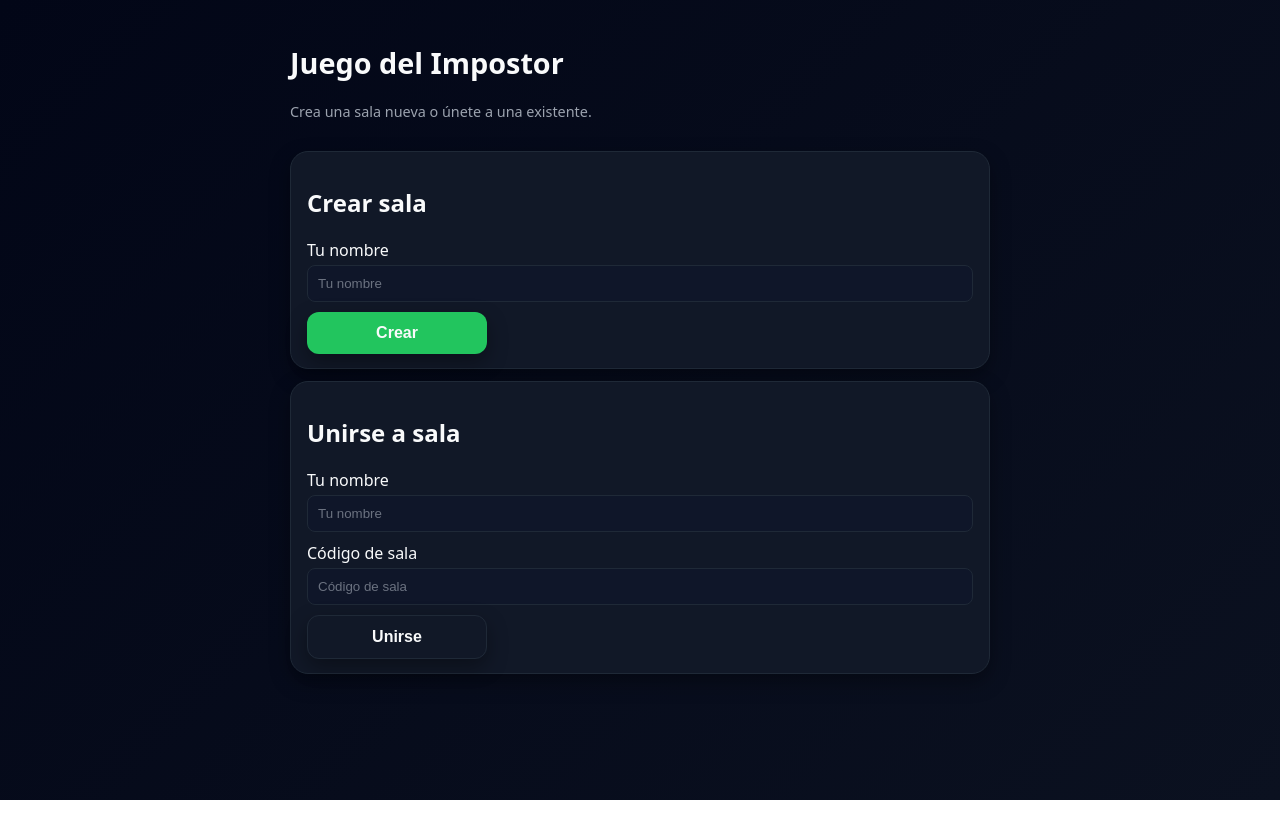
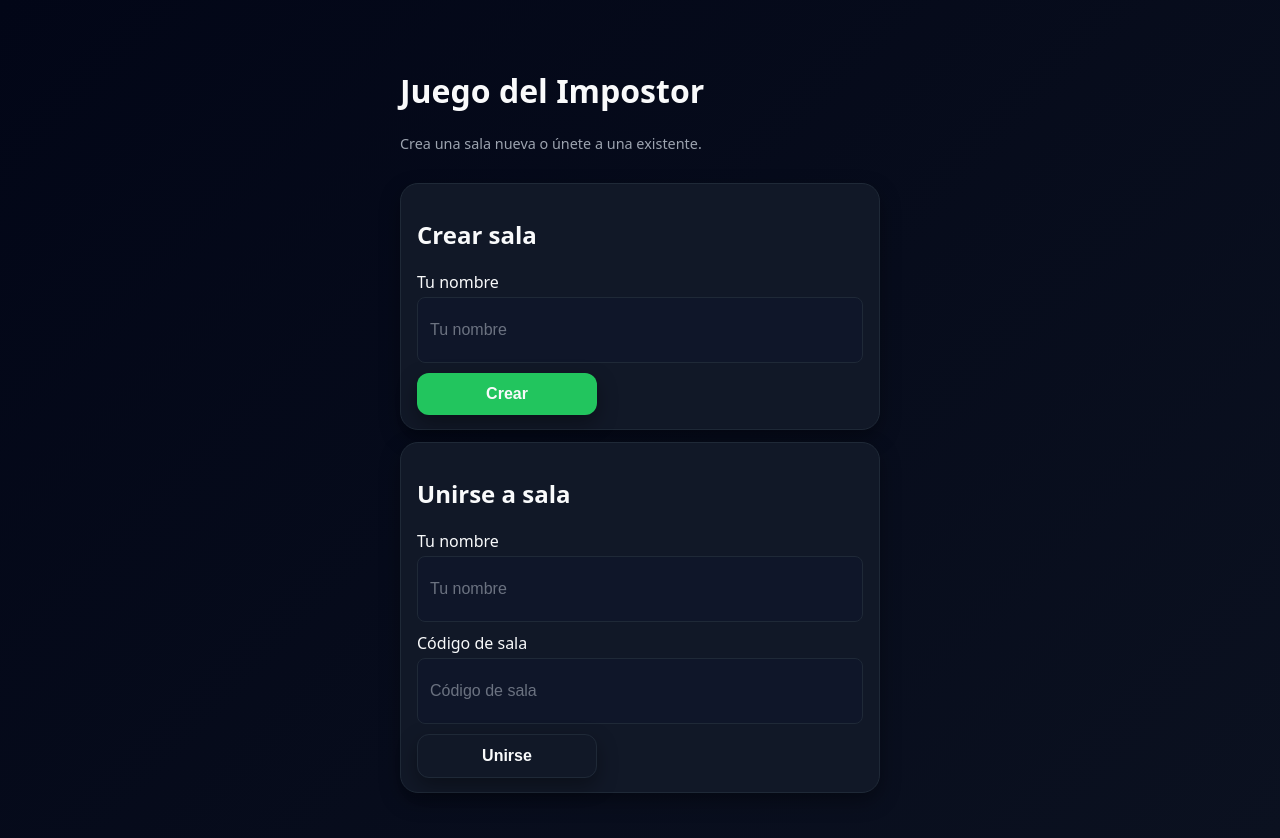
Before and after one commit to lloren27/impostor, a Vue app in the folder frontend/: page / in a window 1280 px wide. Shown: the top 838 px of the page. Before the commit the page ends 800 px from the top, so only its background shows below. Built offline with nearby package versions, Linux system fonts and the light colour scheme; no server answers.

Commit message:
fix: Correct scss

```diff
--- a/frontend/index.html
+++ b/frontend/index.html
@@ -1,2 +1,18 @@
-<div id="app"></div>
-<script type="module" src="/src/main.ts"></script>
+<!doctype html>
+<html lang="es">
+
+<head>
+    <meta charset="UTF-8" />
+
+    <!-- 👇 ESTA ES LA LÍNEA IMPORTANTE PARA MÓVIL -->
+    <meta name="viewport" content="width=device-width, initial-scale=1, viewport-fit=cover" />
+
+    <title>Juego del Impostor</title>
+</head>
+
+<body>
+    <div id="app"></div>
+    <script type="module" src="/src/main.ts"></script>
+</body>
+
+</html>
--- a/frontend/src/assets/styles/_layout.scss
+++ b/frontend/src/assets/styles/_layout.scss
@@ -7,6 +7,7 @@ body {
   font-family: $font-family-base;
   background: linear-gradient(135deg, #020617, #0b1120);
   color: $color-text;
+  font-size: 16px;
 }
 
 #app {
@@ -19,13 +20,18 @@ body {
  * Úsalo en tus views: <main class="page page--lobby">...</main>
  */
 .page {
-  flex: 1;
-  max-width: 480px; // ideal para móvil, centrado
-  margin: 0 auto;
-  padding: 16px;
+  width: 100%;
+  max-width: 100%;
+  margin: 0;
+  padding: 20px 16px;
   display: flex;
   flex-direction: column;
   gap: 16px;
+}
+
+.page__title {
+  font-size: 1.8rem;
+  font-weight: 700;
 }
 
 /** Cabecera de página (título, info partida, etc.) */
@@ -34,11 +40,6 @@ body {
   align-items: center;
   justify-content: space-between;
   gap: 12px;
-}
-
-.page__title {
-  font-size: 1.4rem;
-  font-weight: 700;
 }
 
 .page__subtitle {
@@ -62,14 +63,20 @@ body {
   gap: 10px;
 }
 
-/* En pantallas más grandes damos un poco más de aire */
-@media (min-width: $bp-tablet) {
+@media (max-width: 430px) {
+  html {
+    font-size: 17px;
+  }
+}
+
+@media (min-width: 768px) {
   .page {
-    max-width: 700px;
+    max-width: 480px;
+    margin: 24px auto;
     padding: 24px 20px;
   }
 
   .page__title {
-    font-size: 1.8rem;
+    font-size: 2rem;
   }
 }
--- a/frontend/src/views/GameView.vue
+++ b/frontend/src/views/GameView.vue
@@ -206,6 +206,9 @@ input {
   border: 1px solid #1f2937;
   background: rgba(15, 23, 42, 0.9);
   color: #f9fafb;
+  padding: 10px 12px;
+  min-height: 44px;
+  font-size: 1rem;
 }
 
 input::placeholder {
--- a/frontend/src/views/HomeView.vue
+++ b/frontend/src/views/HomeView.vue
@@ -128,6 +128,9 @@ input {
   border: 1px solid #1f2937;
   background: rgba(15, 23, 42, 0.9);
   color: #f9fafb;
+  padding: 10px 12px;
+  min-height: 44px;
+  font-size: 1rem;
 }
 
 input::placeholder {
```
